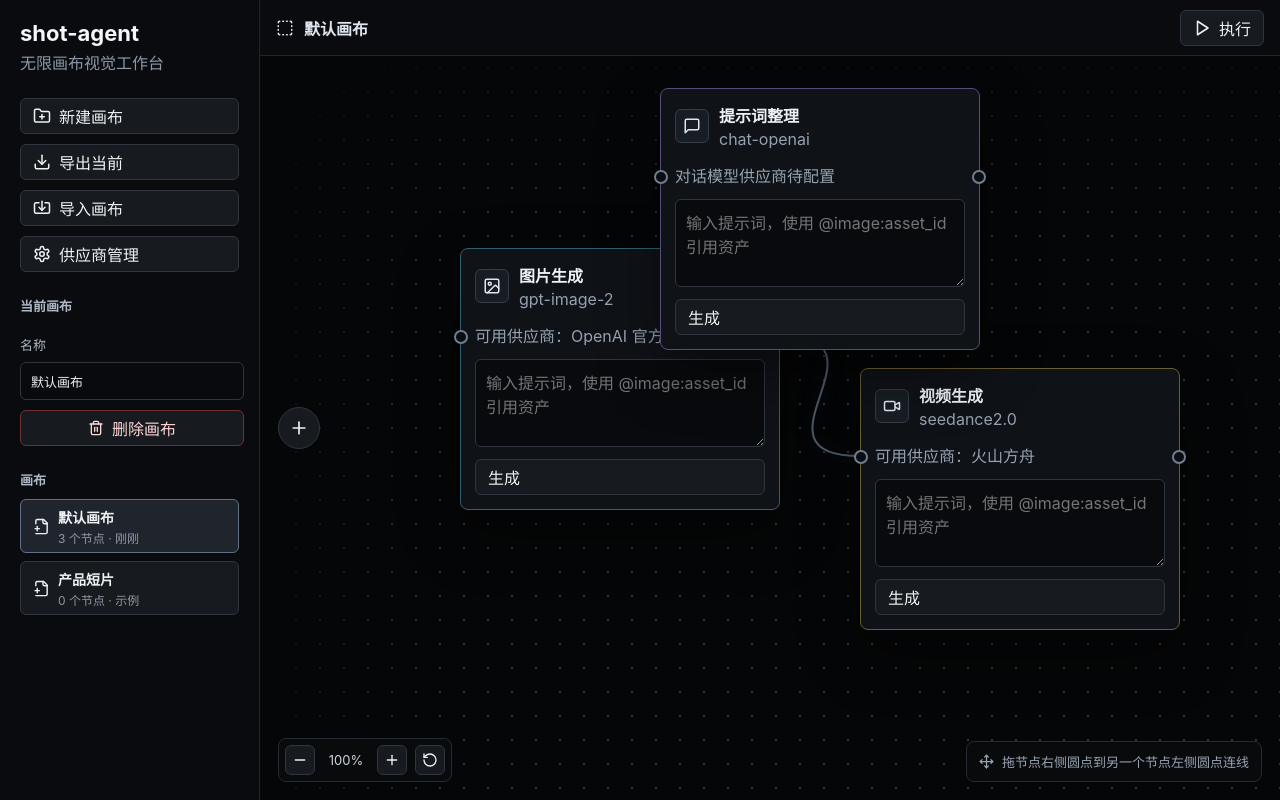
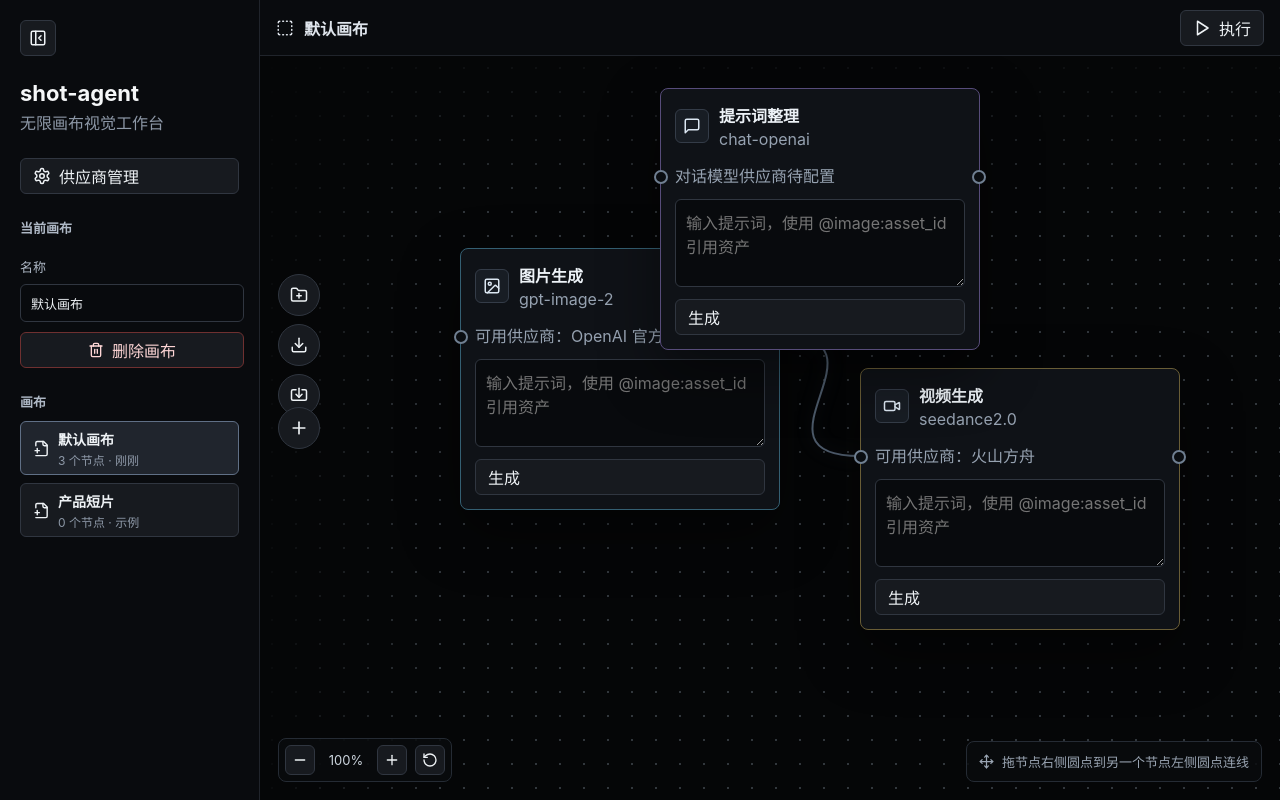
Before and after one commit to TCmatj/shot-agent, a React (Vite) app: page / in a window 1280 px wide. Built offline with nearby package versions, Linux system fonts and the light colour scheme.

Commit message:
feat: 优化侧栏与画布快捷操作

```diff
--- a/src/app/App.css
+++ b/src/app/App.css
@@ -47,6 +47,10 @@ button:disabled {
   overflow: hidden;
 }
 
+.app-shell.is-sidebar-collapsed {
+  grid-template-columns: 56px 1fr;
+}
+
 .sidebar {
   background: #090b0e;
   border-right: 1px solid #20242b;
@@ -55,6 +59,19 @@ button:disabled {
   gap: 24px;
   padding: 20px;
   z-index: 2;
+}
+
+.app-shell.is-sidebar-collapsed .sidebar {
+  align-items: center;
+  padding: 12px 8px;
+}
+
+.sidebar-toggle {
+  height: 36px;
+  justify-content: center;
+  min-height: 36px;
+  padding: 0;
+  width: 36px;
 }
 
 .sidebar h1 {
@@ -450,6 +467,24 @@ button:disabled {
   z-index: 1;
 }
 
+.canvas-action-rail {
+  display: grid;
+  gap: 8px;
+  left: 18px;
+  position: absolute;
+  top: calc(50% - 154px);
+  z-index: 1;
+}
+
+.canvas-action-rail button {
+  border-radius: 999px;
+  height: 42px;
+  justify-content: center;
+  min-height: 42px;
+  padding: 0;
+  width: 42px;
+}
+
 .add-node-menu {
   align-items: stretch;
   display: grid;
--- a/src/app/App.tsx
+++ b/src/app/App.tsx
@@ -5,6 +5,8 @@ import {
   FilePlus2,
   FileText,
   FolderPlus,
+  PanelLeftClose,
+  PanelLeftOpen,
   Image,
   Import,
   MessageSquare,
@@ -266,6 +268,7 @@ export function App() {
   const importInputRef = useRef<HTMLInputElement>(null);
   const [providers, setProviders] = useState<ProviderConfig[]>(loadProviders);
   const [showProviderManager, setShowProviderManager] = useState(false);
+  const [isSidebarCollapsed, setIsSidebarCollapsed] = useState(false);
   const [viewport, setViewport] = useState<CanvasViewport>({ x: 80, y: 72, scale: 1 });
   const [workspaceState, setWorkspaceState] = useState(() => {
     if (typeof window === 'undefined') {
@@ -773,25 +776,8 @@ export function App() {
   }
 
   return (
-    <main className="app-shell">
+    <main className={`app-shell ${isSidebarCollapsed ? 'is-sidebar-collapsed' : ''}`}>
       <aside className="sidebar">
-        <header>
-          <h1>shot-agent</h1>
-          <p>无限画布视觉工作台</p>
-        </header>
-        <nav>
-          <button type="button" onClick={createCanvas}>
-            <FolderPlus size={18} />
-            新建画布
-          </button>
-          <button type="button" onClick={downloadActiveCanvas}>
-            <Download size={18} />
-            导出当前
-          </button>
-          <button type="button" onClick={() => importInputRef.current?.click()}>
-            <Import size={18} />
-            导入画布
-          </button>
         <input
           ref={importInputRef}
           className="hidden-file-input"
@@ -806,6 +792,21 @@ export function App() {
             }
           }}
         />
+        <button
+          type="button"
+          className="sidebar-toggle"
+          aria-label={isSidebarCollapsed ? '展开侧边栏' : '折叠侧边栏'}
+          onClick={() => setIsSidebarCollapsed((current) => !current)}
+        >
+          {isSidebarCollapsed ? <PanelLeftOpen size={18} /> : <PanelLeftClose size={18} />}
+        </button>
+        {!isSidebarCollapsed ? (
+          <>
+            <header>
+              <h1>shot-agent</h1>
+              <p>无限画布视觉工作台</p>
+            </header>
+            <nav>
           <button type="button" onClick={() => setShowProviderManager(true)}>
             <Settings size={18} />
             供应商管理
@@ -855,6 +856,8 @@ export function App() {
             ))}
           </div>
         </section>
+          </>
+        ) : null}
       </aside>
       <section className="workspace">
         <div className="toolbar">
@@ -1046,6 +1049,27 @@ export function App() {
             }
           }}
         >
+          <div className="canvas-action-rail">
+            <button type="button" aria-label="新建画布" title="新建画布" onClick={createCanvas}>
+              <FolderPlus size={18} />
+            </button>
+            <button
+              type="button"
+              aria-label="导出当前画布"
+              title="导出当前画布"
+              onClick={downloadActiveCanvas}
+            >
+              <Download size={18} />
+            </button>
+            <button
+              type="button"
+              aria-label="导入画布"
+              title="导入画布"
+              onClick={() => importInputRef.current?.click()}
+            >
+              <Import size={18} />
+            </button>
+          </div>
           <button
             type="button"
             className="canvas-add-button"
```
Also changed, not shown: 2 other files (tests, documents, lock files or other folders). Lines whose indentation alone changed are shown as unchanged.
